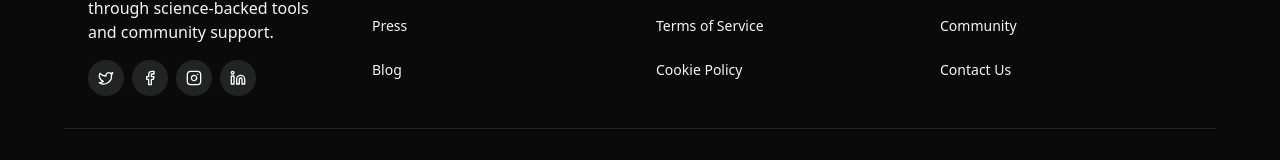
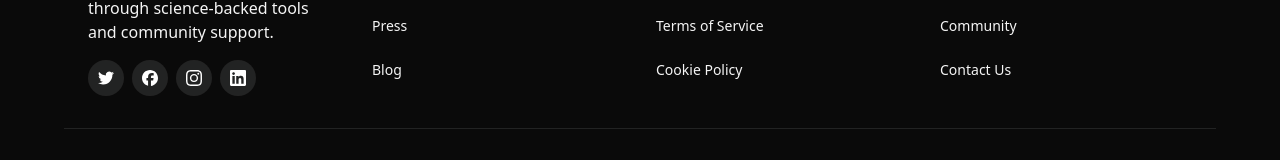
Before and after one commit to muhaisesamson/fullstackblog, a Next.js app in the folder mindhub-frontend/: page / in a window 1280 px wide. Shown: the part 3140-3300 px from the top of the page. Built offline with nearby package versions, Linux system fonts and the light colour scheme.

Commit message:
used simple icons for the social media icons

```diff
--- a/mindhub-frontend/app/components/Footer.tsx
+++ b/mindhub-frontend/app/components/Footer.tsx
@@ -1,4 +1,4 @@
-import { Facebook, Instagram, Linkedin, Twitter } from 'lucide-react';
+import { SiFacebook, SiInstagram, SiLinkedin, SiTwitter } from 'react-icons/si';
 import Link from 'next/link';
 import { Button } from '@/components/ui/button';
 
@@ -34,10 +34,10 @@ const Footer = () => {
   ];
 
   const socialLinks = [
-    { icon: <Twitter size={18} />, href: "https://x.com/mindhubHS" },
-    { icon: <Facebook size={18} />, href: "#" },
-    { icon: <Instagram size={18} />, href: "#" },
-    { icon: <Linkedin size={18} />, href: "https://www.linkedin.com/in/mindhub-hs-8551bb372" },
+    { icon: <SiTwitter size={18} />, href: "https://x.com/mindhubHS" },
+    { icon: <SiFacebook size={18} />, href: "#" },
+    { icon: <SiInstagram size={18} />, href: "#" },
+    { icon: <SiLinkedin size={18} />, href: "https://www.linkedin.com/in/mindhub-hs-8551bb372" },
   ];
 
   return (
--- a/mindhub-frontend/package.json
+++ b/mindhub-frontend/package.json
@@ -22,6 +22,7 @@
     "next": "^15.3.4",
     "react": "^19.1.0",
     "react-dom": "^19.1.0",
+    "react-icons": "^5.5.0",
     "react-intersection-observer": "^9.16.0",
     "tailwind-merge": "^3.3.1",
     "vaul": "^1.1.2"
```
Also changed, not shown: 1 other file (tests, documents, lock files or other folders).
